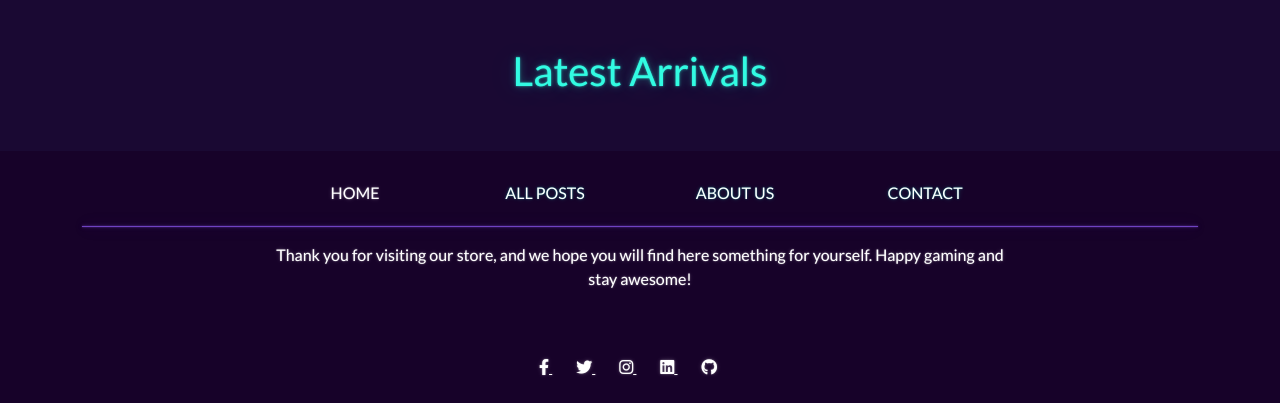
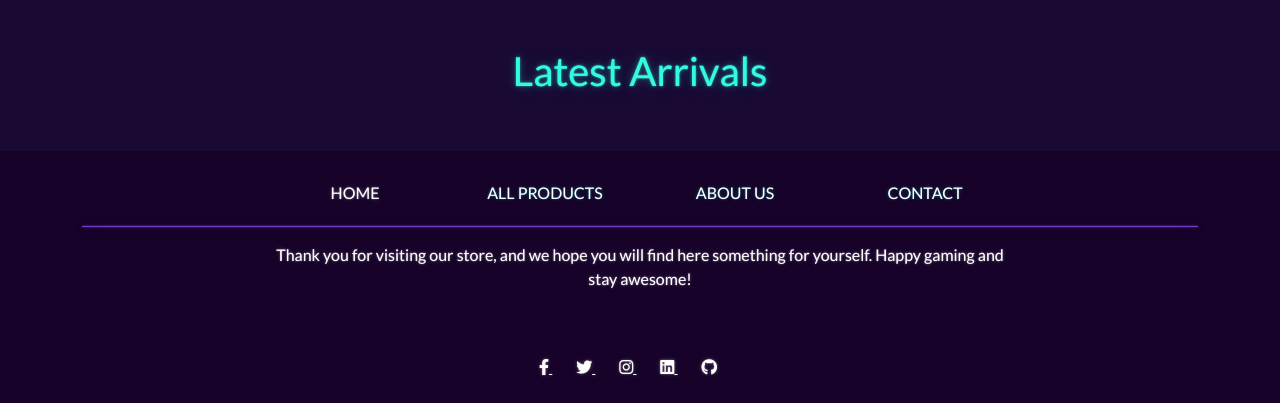
Before and after one commit to mich1991/NerdShop, a Django app: page / in a window 1280 px wide. Shown: the part 457-860 px from the top of the page. Run offline with Django 4.2, Linux system fonts and the light colour scheme; data that the repository does not hold is empty; some libraries are stand-ins or nearby versions.

Commit message:
fix routes

```diff
--- a/templates/base.html
+++ b/templates/base.html
@@ -42,10 +42,12 @@
                 {% endif %}
                 <a class="nav-link {% if request.resolver_match.url_name == 'home' %}active{% endif %}"
                    aria-current="page" href="{% url 'home' %}">Home</a>
+                <a class="nav-link {% if request.resolver_match.url_name == 'product_list' %}active{% endif %}"
+                   aria-current="page" href="{% url 'product_list' %}">All Products</a>
                 <a class="nav-link {% if request.resolver_match.url_name == 'about_us' %}active{% endif %}"
                    aria-current="page" href="{% url 'home' %}">About</a>
                 <a class="nav-link {% if request.resolver_match.url_name == 'contact_us' %}active{% endif %}"
-                   aria-current="page" href="{% url 'home' %}">Contact</a>
+                   aria-current="page" href="{% url 'contact_us' %}">Contact</a>
                 {% if user.is_authenticated %}
                     <li class="nav-item dropdown">
                         <a class="nav-link dropdown-toggle" href="#" role="button" data-bs-toggle="dropdown"
@@ -95,27 +97,27 @@
             <div class="row text-center d-flex justify-content-center pt-3">
                 <div class="col-md-2">
                     <h6 class="text-uppercase font-weight-bold">
-                        <a href="#!"
+                        <a href="{% url 'home' %}"
                            class="text-white nav-link {% if request.resolver_match.url_name == 'home' %}active{% endif %}">Home</a>
                     </h6>
                 </div>
                 <div class="col-md-2">
                     <h6 class="text-uppercase font-weight-bold">
-                        <a href="#!"
-                           class="nav-link {% if request.resolver_match.url_name == 'posts_list' %}active{% endif %}">All
-                            Posts</a>
+                        <a href="{% url 'product_list' %}"
+                           class="nav-link {% if request.resolver_match.url_name == 'product_list' %}active{% endif %}">All
+                            Products</a>
                     </h6>
                 </div>
                 <div class="col-md-2">
                     <h6 class="text-uppercase font-weight-bold">
-                        <a href="#!"
+                        <a href="{% url 'home' %}"
                            class="nav-link {% if request.resolver_match.url_name == 'about_us' %}active{% endif %}">About
                             us</a>
                     </h6>
                 </div>
                 <div class="col-md-2">
                     <h6 class="text-uppercase font-weight-bold">
-                        <a href="#!"
+                        <a href="{% url 'contact_us' %}"
                            class="nav-link {% if request.resolver_match.url_name == 'contact_us' %}active{% endif %}">Contact</a>
                     </h6>
                 </div>
```
